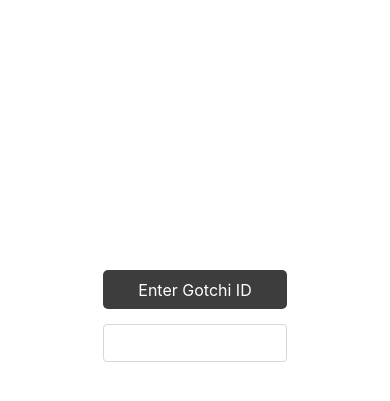
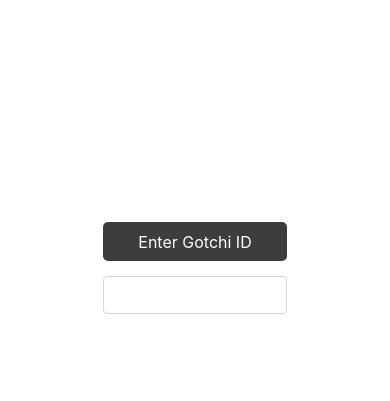
Before and after one commit to Bastion22/gotchi-explorer, a Django app: page / in a window 390 px wide. Shown: the part 80-481 px from the top of the page. Run offline with Django 4.2, Linux system fonts and the light colour scheme.

Commit message:
push search bar up for mobile

```diff
--- a/static/css/styles.css
+++ b/static/css/styles.css
@@ -147,6 +147,8 @@ header {
   border: none;
 }
 .main-raster-home .main-sub-raster-home .form-class {
+  position: absolute;
+  top: 0em;
   padding: none !important;
   width: 15em;
   transition: 1.5s;
@@ -268,6 +270,7 @@ header {
     transition: 1.5s;
   }
   .main-raster-home .main-sub-raster-home .form-class {
+    top: -3em;
     width: 12.75em;
     transition: 1.5s;
   }
--- a/static/css/styles.scss
+++ b/static/css/styles.scss
@@ -188,42 +188,6 @@ header {
 
 // ---------------------------------------------------------------------------------- HOME PAGE
 
-
-// Bigger Screen (BASE)
-
-
-// "Enter Gotchi ID" -> Has been moved due to submit REASON
-
-// .top-raster-home {
-//     position: absolute;
-//     top: 21.5em;
-//     width: 100%;
-//     // right: 35em;
-//     // left: 35em;
-
-//     .top-sub-raster-home {
-//         padding: 0em 10em 0em 10em;
-//         height: 2.475em;
-//         display: flex;
-//         justify-content: center;
-
-//         // .input-group-text {
-//         //     display: flex;
-//         //     justify-content: center;
-//         //     width: 15em;
-//         //     height: 2.43em;
-//         //     background-color: $carbon-black;
-//         //     color: white;
-//         //     border-radius: 5px;
-//         //     border: none;
-
-//         // }
-//     }
-
-
-// }
-
-
 // Form
 
 .main-raster-home {
@@ -253,6 +217,8 @@ header {
         }
 
         .form-class {
+            position: absolute;
+            top: 0em;
             padding: none !important;
             width: 15em;
             transition: 1.5s;
@@ -493,6 +459,7 @@ header {
             }
 
             .form-class {
+                top: -3em;
                 width: 12.75em;
                 transition: 1.5s;
 
@@ -512,8 +479,10 @@ header {
 
         .main-sub-raster-home {
             padding: 0em 4em 0em 4em !important;
+            // top: 13em;
 
             .input-group-text {
+
                 width: 11.5em;
                 transition: 1.5s;
 
```
Also changed, not shown: 1 other file.
